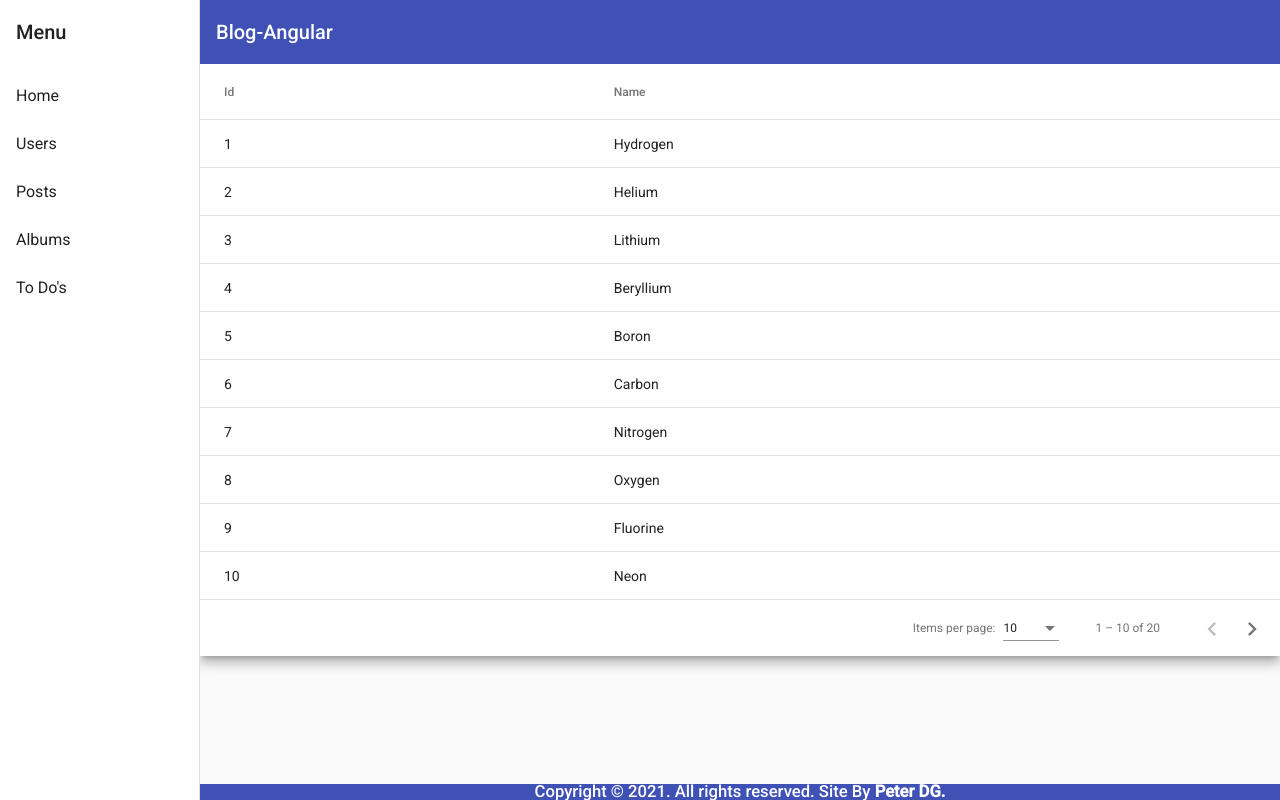
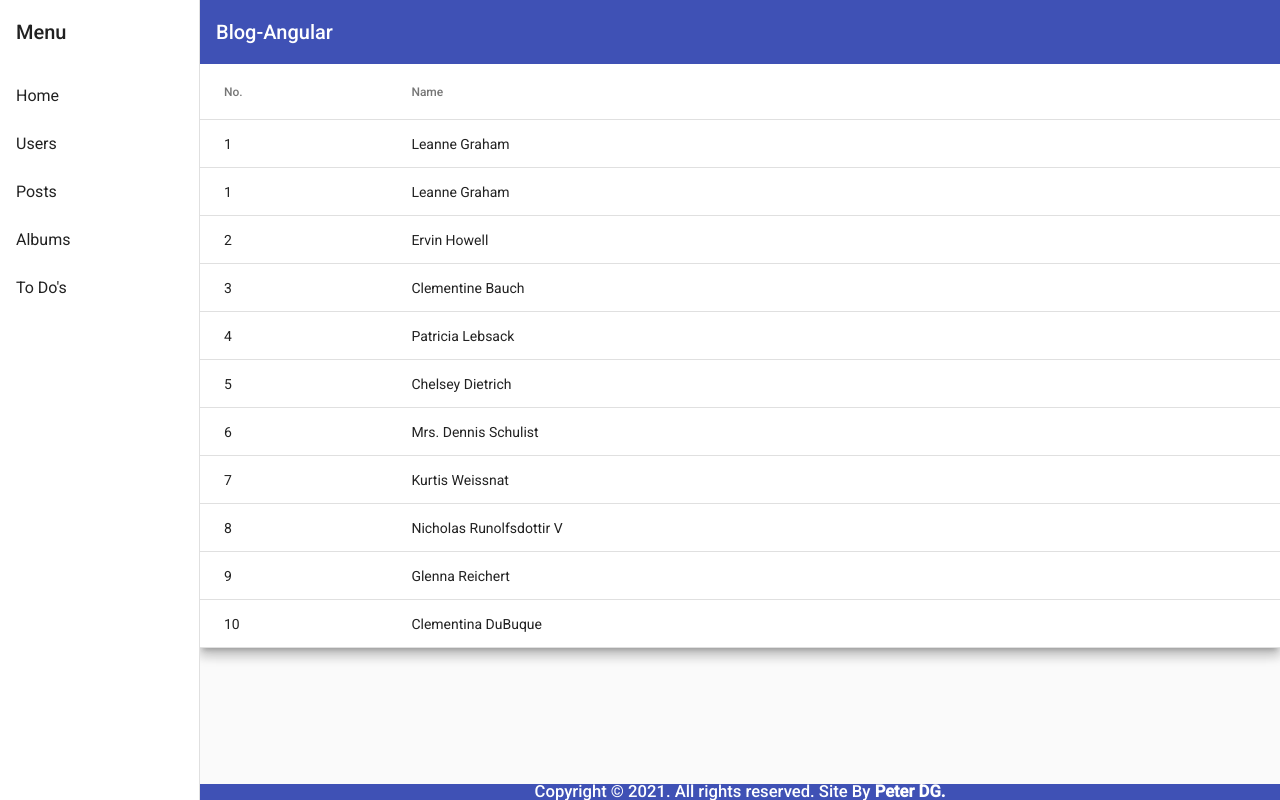
Before and after one commit to PeterDamianG/ChallengeAngularBlog, an Angular app: page /users in a window 1280 px wide. Built offline with nearby package versions, Linux system fonts and the light colour scheme.

Commit message:
base table refactor and add in page user

```diff
--- a/src/app/modules/user/page/users.component.html
+++ b/src/app/modules/user/page/users.component.html
@@ -1 +1,4 @@
-<app-table-base></app-table-base>
+<app-table-base
+  [displayedColumns]="columns"
+  [dataSource]="allUsers"
+></app-table-base>
--- a/src/app/modules/user/page/users.component.ts
+++ b/src/app/modules/user/page/users.component.ts
@@ -8,7 +8,8 @@ import { UserService } from '../services/user.service';
   styleUrls: ['./users.component.css'],
 })
 export class UsersComponent {
-  allUser: User[] = this.userService.getMockAllUsers();
+  allUsers: User[] = this.userService.getMockAllUsers();
+  columns: string[] = ['id', 'name'];
 
   constructor(private userService: UserService) {}
 }
--- a/src/app/shared/components/table-base/table-base-datasource.ts
+++ /dev/null
@@ -1,111 +0,0 @@
-import { DataSource } from '@angular/cdk/collections';
-import { MatPaginator } from '@angular/material/paginator';
-import { MatSort } from '@angular/material/sort';
-import { map } from 'rxjs/operators';
-import { Observable, of as observableOf, merge } from 'rxjs';
-
-// TODO: Replace this with your own data model type
-export interface TableBaseItem {
-  name: string;
-  id: number;
-}
-
-// TODO: replace this with real data from your application
-const EXAMPLE_DATA: TableBaseItem[] = [
-  {id: 1, name: 'Hydrogen'},
-  {id: 2, name: 'Helium'},
-  {id: 3, name: 'Lithium'},
-  {id: 4, name: 'Beryllium'},
-  {id: 5, name: 'Boron'},
-  {id: 6, name: 'Carbon'},
-  {id: 7, name: 'Nitrogen'},
-  {id: 8, name: 'Oxygen'},
-  {id: 9, name: 'Fluorine'},
-  {id: 10, name: 'Neon'},
-  {id: 11, name: 'Sodium'},
-  {id: 12, name: 'Magnesium'},
-  {id: 13, name: 'Aluminum'},
-  {id: 14, name: 'Silicon'},
-  {id: 15, name: 'Phosphorus'},
-  {id: 16, name: 'Sulfur'},
-  {id: 17, name: 'Chlorine'},
-  {id: 18, name: 'Argon'},
-  {id: 19, name: 'Potassium'},
-  {id: 20, name: 'Calcium'},
-];
-
-/**
- * Data source for the TableBase view. This class should
- * encapsulate all logic for fetching and manipulating the displayed data
- * (including sorting, pagination, and filtering).
- */
-export class TableBaseDataSource extends DataSource<TableBaseItem> {
-  data: TableBaseItem[] = EXAMPLE_DATA;
-  paginator: MatPaginator | undefined;
-  sort: MatSort | undefined;
-
-  constructor() {
-    super();
-  }
-
-  /**
-   * Connect this data source to the table. The table will only update when
-   * the returned stream emits new items.
-   * @returns A stream of the items to be rendered.
-   */
-  connect(): Observable<TableBaseItem[]> {
-    if (this.paginator && this.sort) {
-      // Combine everything that affects the rendered data into one update
-      // stream for the data-table to consume.
-      return merge(observableOf(this.data), this.paginator.page, this.sort.sortChange)
-        .pipe(map(() => {
-          return this.getPagedData(this.getSortedData([...this.data ]));
-        }));
-    } else {
-      throw Error('Please set the paginator and sort on the data source before connecting.');
-    }
-  }
-
-  /**
-   *  Called when the table is being destroyed. Use this function, to clean up
-   * any open connections or free any held resources that were set up during connect.
-   */
-  disconnect(): void {}
-
-  /**
-   * Paginate the data (client-side). If you're using server-side pagination,
-   * this would be replaced by requesting the appropriate data from the server.
-   */
-  private getPagedData(data: TableBaseItem[]): TableBaseItem[] {
-    if (this.paginator) {
-      const startIndex = this.paginator.pageIndex * this.paginator.pageSize;
-      return data.splice(startIndex, this.paginator.pageSize);
-    } else {
-      return data;
-    }
-  }
-
-  /**
-   * Sort the data (client-side). If you're using server-side sorting,
-   * this would be replaced by requesting the appropriate data from the server.
-   */
-  private getSortedData(data: TableBaseItem[]): TableBaseItem[] {
-    if (!this.sort || !this.sort.active || this.sort.direction === '') {
-      return data;
-    }
-
-    return data.sort((a, b) => {
-      const isAsc = this.sort?.direction === 'asc';
-      switch (this.sort?.active) {
-        case 'name': return compare(a.name, b.name, isAsc);
-        case 'id': return compare(+a.id, +b.id, isAsc);
-        default: return 0;
-      }
-    });
-  }
-}
-
-/** Simple sort comparator for example ID/Name columns (for client-side sorting). */
-function compare(a: string | number, b: string | number, isAsc: boolean): number {
-  return (a < b ? -1 : 1) * (isAsc ? 1 : -1);
-}
--- a/src/app/shared/components/table-base/table-base.component.html
+++ b/src/app/shared/components/table-base/table-base.component.html
@@ -1,26 +1,52 @@
-<div class="mat-elevation-z8">
-  <table mat-table class="full-width-table" matSort aria-label="Elements">
-    <!-- Id Column -->
+<section class="mat-elevation-z8">
+  <table mat-table [dataSource]="dataSource" class="full-width-table">
+    <!-- Position Column -->
     <ng-container matColumnDef="id">
-      <th mat-header-cell *matHeaderCellDef mat-sort-header>Id</th>
-      <td mat-cell *matCellDef="let row">{{row.id}}</td>
+      <th mat-header-cell *matHeaderCellDef>No.</th>
+      <td mat-cell *matCellDef="let element">{{ element.id }}</td>
     </ng-container>
 
     <!-- Name Column -->
     <ng-container matColumnDef="name">
-      <th mat-header-cell *matHeaderCellDef mat-sort-header>Name</th>
-      <td mat-cell *matCellDef="let row">{{row.name}}</td>
+      <th mat-header-cell *matHeaderCellDef>Name</th>
+      <td mat-cell *matCellDef="let element">{{ element.name }}</td>
     </ng-container>
 
     <tr mat-header-row *matHeaderRowDef="displayedColumns"></tr>
-    <tr mat-row *matRowDef="let row; columns: displayedColumns;"></tr>
+    <tr mat-row *matRowDef="let row; columns: displayedColumns"></tr>
+  </table>
+</section>
+
+<!--
+    <table
+    mat-table
+    [dataSource]="dataSource"
+    class="full-width-table"
+    matSort
+    aria-label="Elements"
+  > -->
+<!-- Id Column
+    <ng-container matColumnDef="id">
+      <th mat-header-cell *matHeaderCellDef mat-sort-header>Id</th>
+      <td mat-cell *matCellDef="let row">{{ row.id }}</td>
+    </ng-container>
+     Name Column
+    <ng-container matColumnDef="name">
+      <th mat-header-cell *matHeaderCellDef mat-sort-header>Name</th>
+      <td mat-cell *matCellDef="let row">{{ row.name }}</td>
+    </ng-container>
+
+    <tr mat-header-row *matHeaderRowDef="displayedColumns"></tr>
+    <tr mat-row *matRowDef="let row; columns: displayedColumns"></tr>
   </table>
 
-  <mat-paginator #paginator
-      [length]="dataSource?.data?.length"
-      [pageIndex]="0"
-      [pageSize]="10"
-      [pageSizeOptions]="[5, 10, 20]"
-      aria-label="Select page">
+  <mat-paginator
+    #paginator
+    [length]="dataSource?.data?.length"
+    [pageIndex]="0"
+    [pageSize]="10"
+    [pageSizeOptions]="[5, 10, 20]"
+    aria-label="Select page"
+  >
   </mat-paginator>
-</div>
+-->
--- a/src/app/shared/components/table-base/table-base.component.ts
+++ b/src/app/shared/components/table-base/table-base.component.ts
@@ -1,30 +1,11 @@
-import { AfterViewInit, Component, ViewChild } from '@angular/core';
-import { MatPaginator } from '@angular/material/paginator';
-import { MatSort } from '@angular/material/sort';
-import { MatTable } from '@angular/material/table';
-import { TableBaseDataSource, TableBaseItem } from './table-base-datasource';
+import { Component, Input } from '@angular/core';
 
 @Component({
   selector: 'app-table-base',
-  templateUrl: './table-base.component.html',
-  styleUrls: ['./table-base.component.css']
+  styleUrls: ['table-base.component.css'],
+  templateUrl: 'table-base.component.html',
 })
-export class TableBaseComponent implements AfterViewInit {
-  @ViewChild(MatPaginator) paginator!: MatPaginator;
-  @ViewChild(MatSort) sort!: MatSort;
-  @ViewChild(MatTable) table!: MatTable<TableBaseItem>;
-  dataSource: TableBaseDataSource;
-
-  /** Columns displayed in the table. Columns IDs can be added, removed, or reordered. */
-  displayedColumns = ['id', 'name'];
-
-  constructor() {
-    this.dataSource = new TableBaseDataSource();
-  }
-
-  ngAfterViewInit(): void {
-    this.dataSource.sort = this.sort;
-    this.dataSource.paginator = this.paginator;
-    this.table.dataSource = this.dataSource;
-  }
+export class TableBaseComponent {
+  @Input() displayedColumns: string[] = [];
+  @Input() dataSource: any = [];
 }
```
